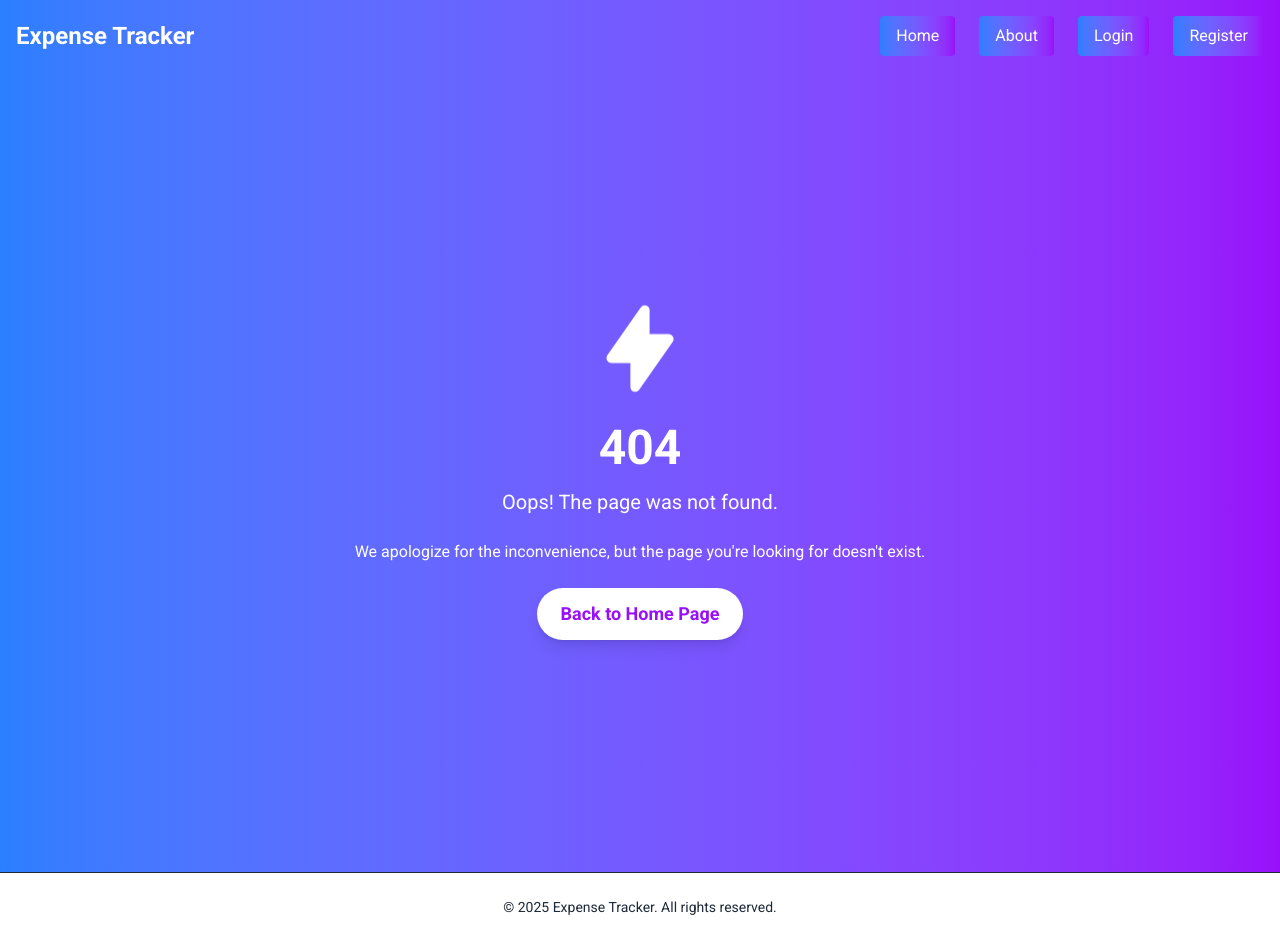
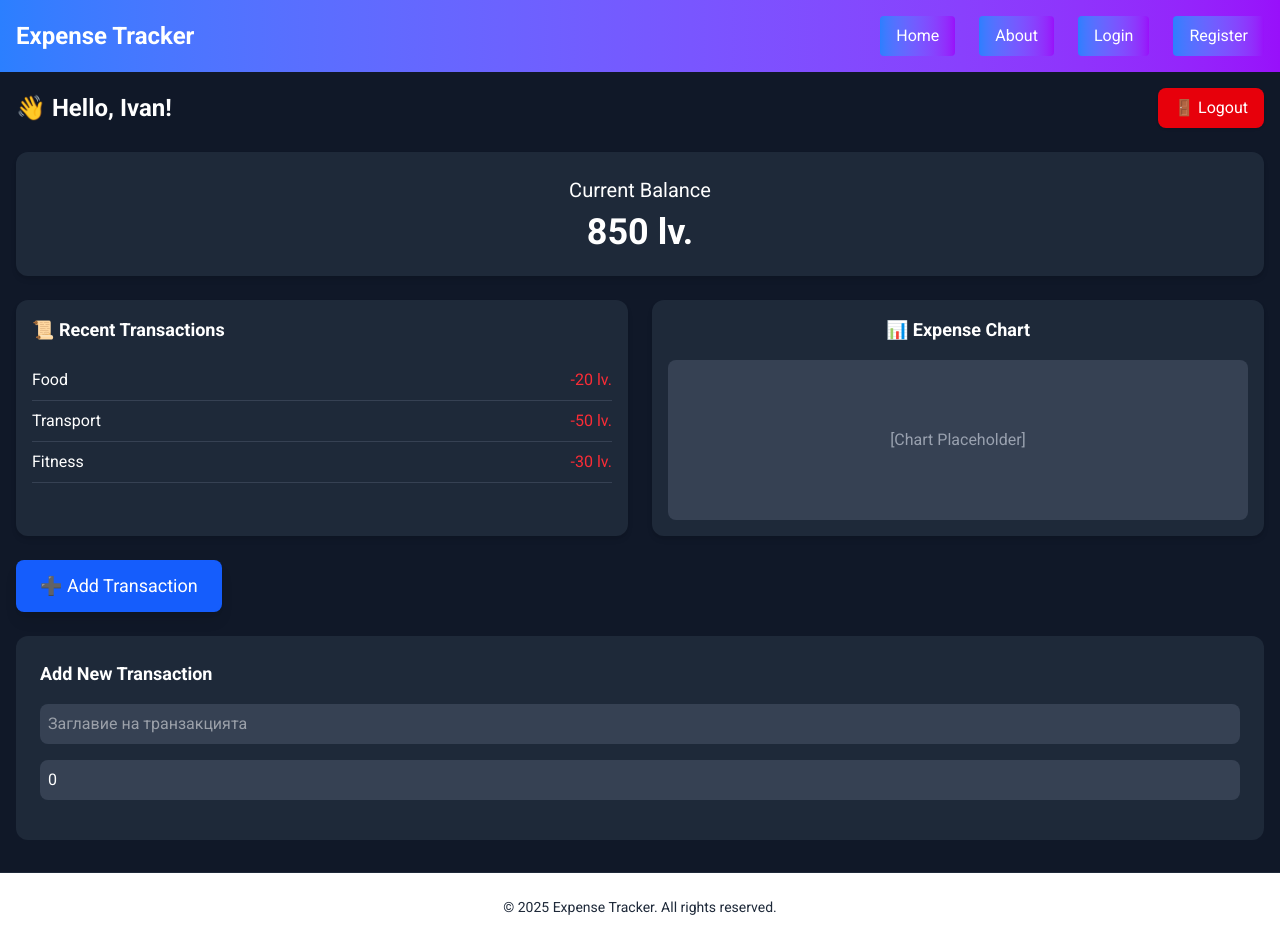
Before and after one commit to stefanRachev/tracker-client, a React (Vite) app: page /dashboard in a window 1280 px wide. Built offline with nearby package versions, Linux system fonts and the light colour scheme.

Commit message:
Add Dashboard page

```diff
--- a/src/layout/Content.jsx
+++ b/src/layout/Content.jsx
@@ -3,7 +3,7 @@ import RegisterPage from "../pages/RegisterPage";
 import LandingPage from "../pages/LandingPage";
 import LoginPage from "../pages/LoginPage";
 import NotFound from "../pages/NoFound";
-//import Dashboard from "../pages/Dashboard";
+import Dashboard from "../pages/Dashboard";
 
 function Content() {
   return (
@@ -11,8 +11,8 @@ function Content() {
       <Route path="/" element={<LandingPage />} />
       <Route path="/register" element={<RegisterPage />} />
       <Route path="/login" element={<LoginPage />} />
+      <Route path="/dashboard" element={<Dashboard />} />
       <Route path="*" element={<NotFound />} />
-      {/* <Route path="/dashboard" element={<Dashboard />} /> */}
     </Routes>
   );
 }
--- a/src/pages/Dashboard.jsx
+++ b/src/pages/Dashboard.jsx
@@ -1,32 +1,105 @@
-import { useContext } from "react";
-import { UserContext } from "../context/UserContext";
+import { useState } from "react";
 
-function Dashboard() {
-  const { user } = useContext(UserContext);
+export default function Dashboard() {
+  const [balance, setBalance] = useState(850);
+  const [transactions, setTransactions] = useState([
+    { id: 1, title: "Food", amount: -20 },
+    { id: 2, title: "Transport", amount: -50 },
+    { id: 3, title: "Fitness", amount: -30 },
+  ]);
+  const [newTransaction, setNewTransaction] = useState({
+    title: "",
+    amount: 0,
+  });
+
+  const handleAddTransaction = () => {
+    if (newTransaction.title && newTransaction.amount !== 0) {
+      const updatedTransactions = [
+        ...transactions,
+        {
+          id: transactions.length + 1,
+          title: newTransaction.title,
+          amount: parseFloat(newTransaction.amount),
+        },
+      ];
+      setTransactions(updatedTransactions);
+      setBalance(balance + parseFloat(newTransaction.amount));
+      setNewTransaction({ title: "", amount: 0 });
+    }
+  };
 
   return (
-    <div className="min-h-screen p-8 bg-gray-100">
-      <h1 className="text-3xl font-bold text-gray-800">Здравей, {user.username}!</h1>
-      <p className="text-lg text-gray-600 mb-6">Твоят бюджет и разходи за този месец.</p>
+    <div className="min-h-screen bg-gray-900 text-white p-4">
+      <header className="flex justify-between items-center mb-6">
+        <h1 className="text-2xl font-bold">👋 Hello, Ivan!</h1>
+        <button className="bg-red-600 px-4 py-2 rounded-lg shadow hover:bg-red-700">
+          🚪 Logout
+        </button>
+      </header>
 
-      {/* Баланс */}
-      <div className="bg-white p-6 rounded-lg shadow-md mb-6">
-        <h2 className="text-xl font-semibold text-gray-800">Общ баланс: $500</h2>
+      <div className="bg-gray-800 p-6 rounded-xl text-center shadow-md mb-6">
+        <h2 className="text-xl">Current Balance</h2>
+        <p className="text-4xl font-bold mt-2">{balance} lv.</p>
       </div>
 
-      {/* Графика (тук можеш да сложиш Chart.js или Recharts) */}
+      <div className="grid grid-cols-1 md:grid-cols-2 gap-6">
+        <div className="bg-gray-800 p-4 rounded-xl shadow-md">
+          <h3 className="text-lg font-bold mb-4">📜 Recent Transactions</h3>
+          <ul>
+            {transactions.map((tx) => (
+              <li
+                key={tx.id}
+                className="flex justify-between py-2 border-b border-gray-700"
+              >
+                <span>{tx.title}</span>
+                <span
+                  className={tx.amount < 0 ? "text-red-500" : "text-green-500"}
+                >
+                  {tx.amount} lv.
+                </span>
+              </li>
+            ))}
+          </ul>
+        </div>
 
-      {/* Последни транзакции */}
-      <div className="bg-white p-6 rounded-lg shadow-md">
-        <h2 className="text-xl font-semibold text-gray-800">Последни транзакции</h2>
-        <ul className="mt-4">
-          <li className="border-b py-2">🍔 Храна: -$15</li>
-          <li className="border-b py-2">💰 Заплата: +$1000</li>
-          <li className="border-b py-2">🚗 Гориво: -$50</li>
-        </ul>
+        <div className="bg-gray-800 p-4 rounded-xl shadow-md text-center">
+          <h3 className="text-lg font-bold mb-4">📊 Expense Chart</h3>
+          <div className="w-full h-40 bg-gray-700 rounded-lg flex items-center justify-center">
+            <span className="text-gray-400">[Chart Placeholder]</span>
+          </div>
+        </div>
+      </div>
+
+      <div className="mt-6 flex flex-col md:flex-row gap-4">
+        <button
+          onClick={() => handleAddTransaction()}
+          className="bg-blue-600 px-6 py-3 rounded-lg text-lg shadow-lg hover:bg-blue-700 transition w-full md:w-auto"
+        >
+          ➕ Add Transaction
+        </button>
+      </div>
+
+      <div className="mt-6 bg-gray-800 p-6 rounded-xl">
+        <h3 className="text-lg font-bold mb-4">Add New Transaction</h3>
+        <input
+          type="text"
+          placeholder="Заглавие на транзакцията"
+          value={newTransaction.title}
+          onChange={(e) =>
+            setNewTransaction({ ...newTransaction, title: e.target.value })
+          }
+          className="mb-4 p-2 w-full bg-gray-700 rounded-lg"
+        />
+        <input
+          type="number"
+          placeholder="Сума"
+          value={newTransaction.amount}
+          onChange={(e) =>
+            setNewTransaction({ ...newTransaction, amount: e.target.value })
+          }
+          className="mb-4 p-2 w-full bg-gray-700 rounded-lg"
+        />
       </div>
     </div>
   );
 }
-
-export default Dashboard;
```
